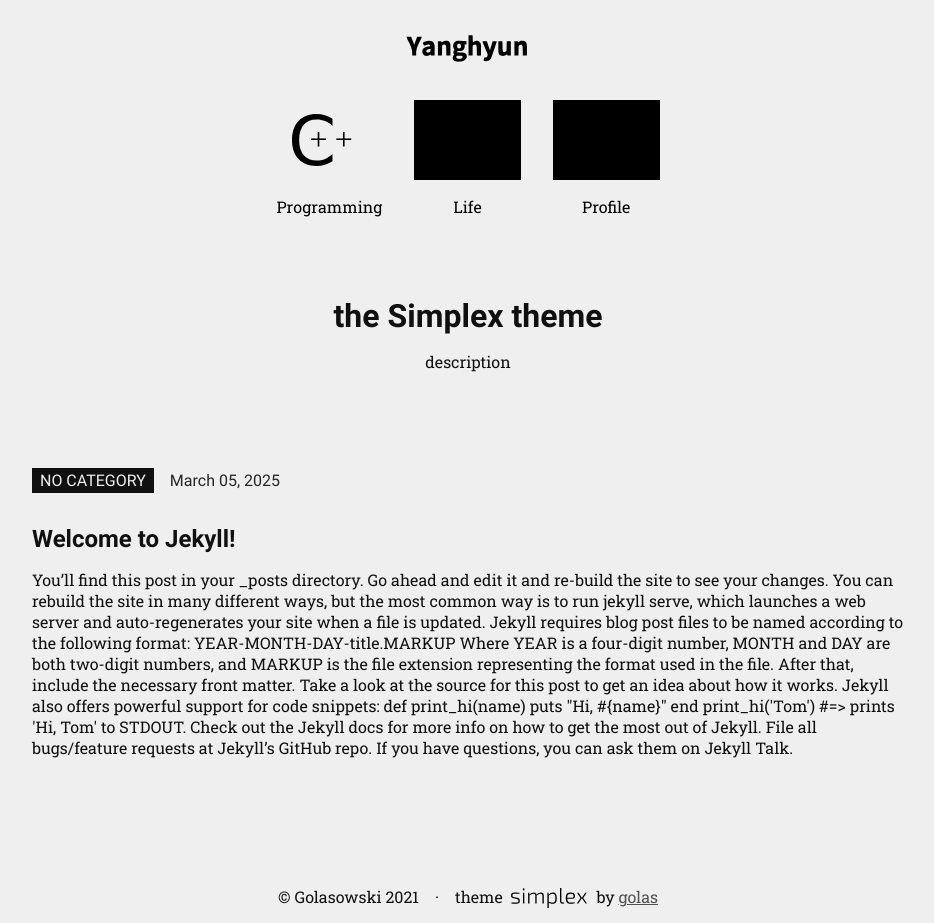
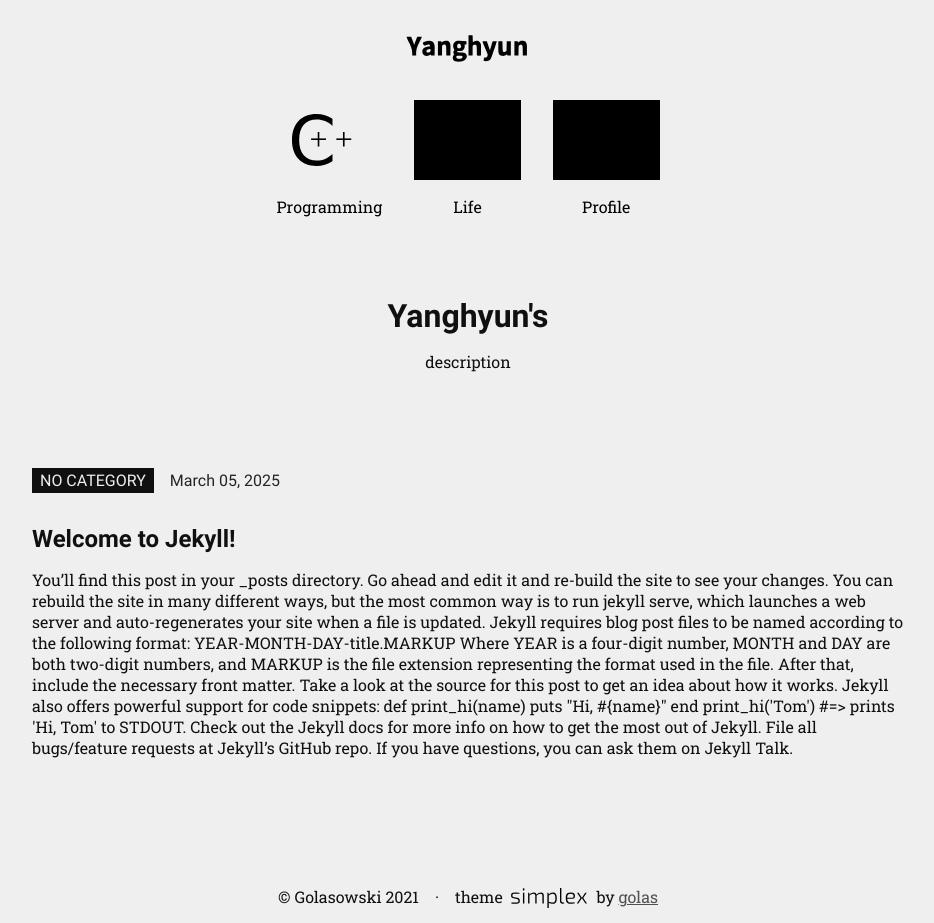
Before and after one commit to yangh0288/yangh0288.github.io, a Jekyll site: the page built from index.markdown, in a window 1280 px wide. Shown: the whole page, without its empty margins (172-1106 px from the left). Built offline with Jekyll 4.4.1, drawn with Linux system fonts in a browser that asks for light colours.

Commit message:
Update _config.yml

```diff
--- a/_config.yml
+++ b/_config.yml
@@ -1,5 +1,5 @@
 
-title: the Simplex theme
+title: Yanghyun's
 logo_img: /assets/img/icons/yanghyun_text_logo.svg
 favicon: /assets/favicon.ico
 description: description
```
